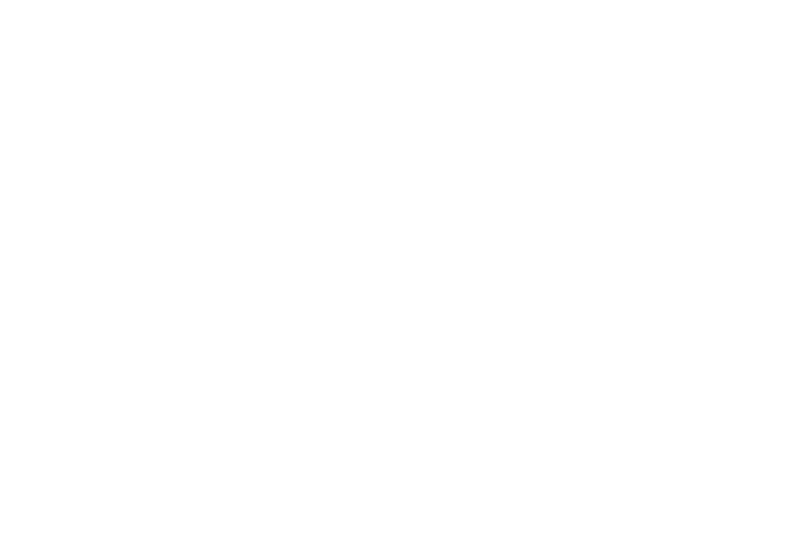
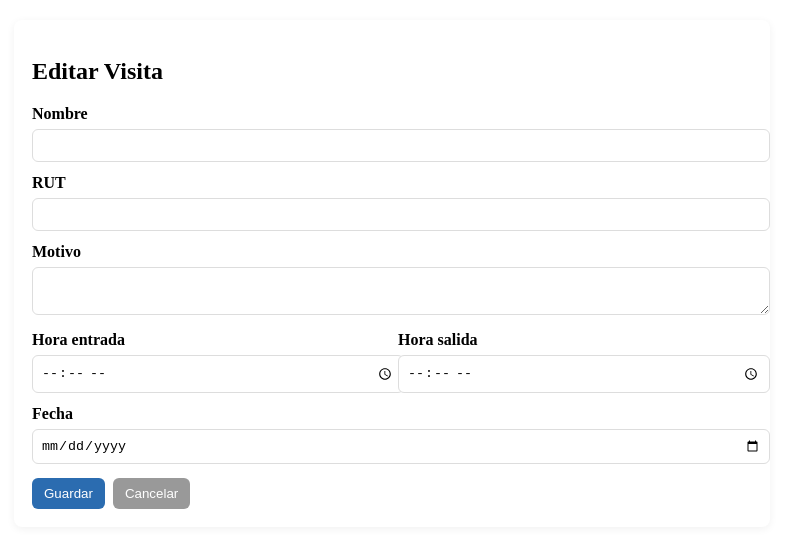
Before and after one commit to Techmo404/Sistema_Visita, an Angular app: page /visitas/editar/1 in a window 1280 px wide. Before the commit this address led to /. Shown: the top 548 px of the page, without its empty margins (248-1049 px from the left). Built offline with nearby package versions, Linux system fonts and the light colour scheme; no server answers.

Commit message:
feat: version pre alfa beta angular

```diff
--- /dev/null
+++ b/src/app/pages/crear-visita/crear-visita.css
@@ -0,0 +1,16 @@
+/* src/app/pages/crear-visita/crear-visita.css */
+.form-page {
+  max-width: 720px;
+  margin: 20px auto;
+  padding: 18px;
+  background: #fff;
+  border-radius: 8px;
+  box-shadow: 0 2px 8px rgba(0,0,0,0.06);
+}
+.form-page label { display:block; margin-top:12px; font-weight:600; }
+.form-page input, .form-page textarea { width:100%; padding:8px; margin-top:6px; border-radius:6px; border:1px solid #ddd; }
+.h-row { display:flex; gap:12px; }
+.h-row > div { flex:1; }
+.actions { margin-top:14px; display:flex; gap:8px; }
+.btn { padding:8px 12px; border:none; border-radius:6px; background:#2b6cb0; color:#fff; cursor:pointer; }
+.btn.cancel { background:#999; }
--- /dev/null
+++ b/src/app/pages/crear-visita/crear-visita.html
@@ -0,0 +1,35 @@
+<!-- src/app/pages/crear-visita/crear-visita.html -->
+<div class="form-page">
+  <h2>Crear Visita</h2>
+
+  <form (ngSubmit)="crear()">
+
+    <label>Nombre</label>
+    <input type="text" [(ngModel)]="visita.nombre" name="nombre" required />
+
+    <label>RUT</label>
+    <input type="text" [(ngModel)]="visita.rut" name="rut" required />
+
+    <label>Motivo</label>
+    <textarea [(ngModel)]="visita.motivo_visita" name="motivo_visita"></textarea>
+
+    <div class="h-row">
+      <div>
+        <label>Hora entrada</label>
+        <input type="time" [(ngModel)]="visita.hora_entrada" name="hora_entrada" />
+      </div>
+      <div>
+        <label>Hora salida</label>
+        <input type="time" [(ngModel)]="visita.hora_salida" name="hora_salida" />
+      </div>
+    </div>
+
+    <label>Fecha</label>
+    <input type="date" [(ngModel)]="visita.fecha" name="fecha" />
+
+    <div class="actions">
+      <button type="submit" class="btn">Crear</button>
+      <button type="button" class="btn cancel" (click)="cancelar()">Cancelar</button>
+    </div>
+  </form>
+</div>
--- /dev/null
+++ b/src/app/pages/crear-visita/crear-visita.ts
@@ -0,0 +1,49 @@
+// src/app/pages/crear-visita/crear-visita.ts
+import { Component } from '@angular/core';
+import { Router } from '@angular/router';
+import { FormsModule } from '@angular/forms';
+import { VisitaService, Visita } from '../../visita.service';
+
+@Component({
+  selector: 'app-crear-visita',
+  standalone: true,
+  imports: [FormsModule],
+  templateUrl: './crear-visita.html',
+  styleUrls: ['./crear-visita.css']
+})
+export class CrearVisitaComponent {
+
+  visita: Visita = {
+    nombre: '',
+    rut: '',
+    motivo_visita: '',
+    hora_entrada: '09:00',
+    hora_salida: '09:30',
+    fecha: new Date().toISOString().slice(0,10)
+  };
+
+  constructor(private visitaService: VisitaService, private router: Router) {}
+
+  crear() {
+    // Validaciones simples
+    if (!this.visita.nombre || !this.visita.rut) {
+      alert('Nombre y RUT son obligatorios');
+      return;
+    }
+
+    this.visitaService.crearVisita(this.visita).subscribe({
+      next: () => {
+        alert('Visita creada');
+        this.router.navigate(['/visitas']);
+      },
+      error: (err) => {
+        console.error(err);
+        alert('Error al crear visita');
+      }
+    });
+  }
+
+  cancelar() {
+    this.router.navigate(['/visitas']);
+  }
+}
--- /dev/null
+++ b/src/app/pages/editar-visita/editar-visita.css
@@ -0,0 +1,10 @@
+/* src/app/pages/editar-visita/editar-visita.css */
+/* reutiliza estilos de crear-visita */
+.form-page { max-width:720px; margin:20px auto; padding:18px; background:#fff; border-radius:8px; box-shadow:0 2px 8px rgba(0,0,0,0.06); }
+label{display:block;margin-top:12px;font-weight:600;}
+input, textarea{width:100%;padding:8px;margin-top:6px;border-radius:6px;border:1px solid #ddd;}
+.h-row{display:flex;gap:12px;}
+.h-row>div{flex:1;}
+.actions{margin-top:14px;display:flex;gap:8px;}
+.btn{padding:8px 12px;border:none;border-radius:6px;background:#2b6cb0;color:#fff;cursor:pointer;}
+.btn.cancel{background:#999;}
--- /dev/null
+++ b/src/app/pages/editar-visita/editar-visita.html
@@ -0,0 +1,34 @@
+<!-- src/app/pages/editar-visita/editar-visita.html -->
+<div class="form-page" *ngIf="visita">
+  <h2>Editar Visita</h2>
+
+  <form (ngSubmit)="guardar()">
+    <label>Nombre</label>
+    <input type="text" [(ngModel)]="visita.nombre" name="nombre" required />
+
+    <label>RUT</label>
+    <input type="text" [(ngModel)]="visita.rut" name="rut" required />
+
+    <label>Motivo</label>
+    <textarea [(ngModel)]="visita.motivo_visita" name="motivo_visita"></textarea>
+
+    <div class="h-row">
+      <div>
+        <label>Hora entrada</label>
+        <input type="time" [(ngModel)]="visita.hora_entrada" name="hora_entrada" />
+      </div>
+      <div>
+        <label>Hora salida</label>
+        <input type="time" [(ngModel)]="visita.hora_salida" name="hora_salida" />
+      </div>
+    </div>
+
+    <label>Fecha</label>
+    <input type="date" [(ngModel)]="visita.fecha" name="fecha" />
+
+    <div class="actions">
+      <button type="submit" class="btn">Guardar</button>
+      <button type="button" class="btn cancel" (click)="cancelar()">Cancelar</button>
+    </div>
+  </form>
+</div>
--- /dev/null
+++ b/src/app/pages/editar-visita/editar-visita.ts
@@ -0,0 +1,47 @@
+import { Component, OnInit } from '@angular/core';
+import { CommonModule } from '@angular/common';
+import { FormsModule } from '@angular/forms';
+import { ActivatedRoute, Router } from '@angular/router';
+import { VisitaService } from '../../visita.service';
+
+@Component({
+  selector: 'app-editar-visita',
+  standalone: true,
+  imports: [CommonModule, FormsModule],
+  templateUrl: './editar-visita.html',
+  styleUrls: ['./editar-visita.css']
+})
+export class EditarVisitaComponent implements OnInit {
+
+  visita: any = {};
+
+  constructor(
+    private route: ActivatedRoute,
+    private router: Router,
+    private visitaService: VisitaService
+  ) {}
+
+  ngOnInit() {
+    const id = Number(this.route.snapshot.paramMap.get('id'));
+
+    this.visitaService.getVisita(id).subscribe({
+      next: (data: any) => {
+        this.visita = data;
+      }
+    });
+  }
+
+
+  guardar() {
+    this.visitaService.editarVisita(this.visita.id, this.visita).subscribe({
+      next: () => {
+        alert("Visita actualizada correctamente");
+        this.router.navigate(['/visitas']);
+      }
+    });
+  }
+
+  cancelar() {
+    this.router.navigate(['/visitas']);
+  }
+}
--- a/src/app/pages/lista-visitas/lista-visitas.html
+++ b/src/app/pages/lista-visitas/lista-visitas.html
@@ -1,51 +1,27 @@
-<!-- HEADER PROFESIONAL -->
+<!-- src/app/pages/lista-visitas/lista-visitas.html -->
 <header class="header-container">
   <div class="header-content">
     <img src="https://i.pinimg.com/1200x/d0/9e/55/d09e55b834a5a146230225e6025b8ffc.jpg" alt="Logo Hospital" class="logo-hospital">
-
     <h1 class="titulo">Sistema de Visitas</h1>
+    <div style="margin-left:auto;">
+      <button class="btn" (click)="irCrear()">+ Nueva Visita</button>
+    </div>
   </div>
 </header>
 
 <div class="pagina-wrapper">
-
-  <!-- FILTROS -->
   <div class="filtros-container">
-
-    <input type="text"
-           placeholder="Buscar por nombre..."
-           [(ngModel)]="filtroNombre"
-           (input)="aplicarFiltros()"
-           class="input-field">
-
-    <input type="text"
-           placeholder="Buscar por RUT..."
-           [(ngModel)]="filtroRut"
-           (input)="aplicarFiltros()"
-           class="input-field">
-
-    <input type="date"
-           [(ngModel)]="filtroFecha"
-           (change)="aplicarFiltros()"
-           class="input-field">
-
-    <button class="btn-grafico" (click)="toggleGrafico()">
-      📊 Ver gráfico semanal
-    </button>
+    <input type="text" placeholder="Buscar por nombre..." [(ngModel)]="filtroNombre" (input)="aplicarFiltros()" class="input-field">
+    <input type="text" placeholder="Buscar por RUT..." [(ngModel)]="filtroRut" (input)="aplicarFiltros()" class="input-field">
+    <input type="date" [(ngModel)]="filtroFecha" (change)="aplicarFiltros()" class="input-field">
+    <button class="btn-grafico" (click)="toggleGrafico()">📊 Ver gráfico semanal</button>
   </div>
 
-  <!-- GRAFICO -->
-  <div *ngIf="mostrarGrafico" class="grafico-box">
-    <canvas id="graficoSemanal"></canvas>
-  </div>
+  <div *ngIf="mostrarGrafico" class="grafico-box"><canvas id="graficoSemanal"></canvas></div>
 
-  <!-- LISTA -->
   <div class="visitas-container">
     <div class="visitas-box">
-
-      <div *ngIf="visitasFiltradas.length === 0" class="empty-msg">
-        No se encontraron visitas.
-      </div>
+      <div *ngIf="visitasFiltradas.length === 0" class="empty-msg">No se encontraron visitas.</div>
 
       <div class="visita-card" *ngFor="let v of visitasFiltradas">
         <h3>{{ v.nombre }}</h3>
@@ -57,8 +33,12 @@
           <p><strong>Salida:</strong> {{ v.hora_salida }}</p>
           <p><strong>Fecha:</strong> {{ v.fecha }}</p>
         </div>
+
+        <div class="acciones">
+          <button (click)="irEditar(v)">✏️ Editar</button>
+          <button (click)="eliminarVisita(v.id)">🗑️ Eliminar</button>
+        </div>
       </div>
     </div>
   </div>
-
-</div> <!-- FIN WRAPPER -->
+</div>
--- a/src/app/visita.service.ts
+++ b/src/app/visita.service.ts
@@ -1,6 +1,17 @@
+// src/app/visita.service.ts
 import { Injectable } from '@angular/core';
 import { HttpClient } from '@angular/common/http';
 import { Observable } from 'rxjs';
+
+export interface Visita {
+  id?: number;
+  nombre: string;
+  rut: string;
+  motivo_visita: string;
+  hora_entrada: string; // "HH:MM:SS" o "HH:MM"
+  hora_salida: string;
+  fecha: string; // "YYYY-MM-DD"
+}
 
 @Injectable({
   providedIn: 'root'
@@ -11,7 +22,28 @@
 
   constructor(private http: HttpClient) {}
 
-  getVisitas(): Observable<any> {
-    return this.http.get(this.apiUrl);
+  // Listar
+  getVisitas(): Observable<Visita[]> {
+    return this.http.get<Visita[]>(this.apiUrl);
+  }
+
+  // Obtener una visita
+  getVisita(id: number): Observable<Visita> {
+    return this.http.get<Visita>(`${this.apiUrl}${id}/`);
+  }
+
+  // Crear
+  crearVisita(data: Visita): Observable<Visita> {
+    return this.http.post<Visita>(this.apiUrl, data);
+  }
+
+  // Editar
+  editarVisita(id: number, data: Visita): Observable<Visita> {
+    return this.http.put<Visita>(`${this.apiUrl}${id}/`, data);
+  }
+
+  // Eliminar
+  eliminarVisita(id: number): Observable<any> {
+    return this.http.delete(`${this.apiUrl}${id}/`);
   }
 }
```
Also changed, not shown: src/app/app.routes.ts (+6 -1 lines), src/app/pages/lista-visitas/lista-visitas.ts (+34 -28 lines).
